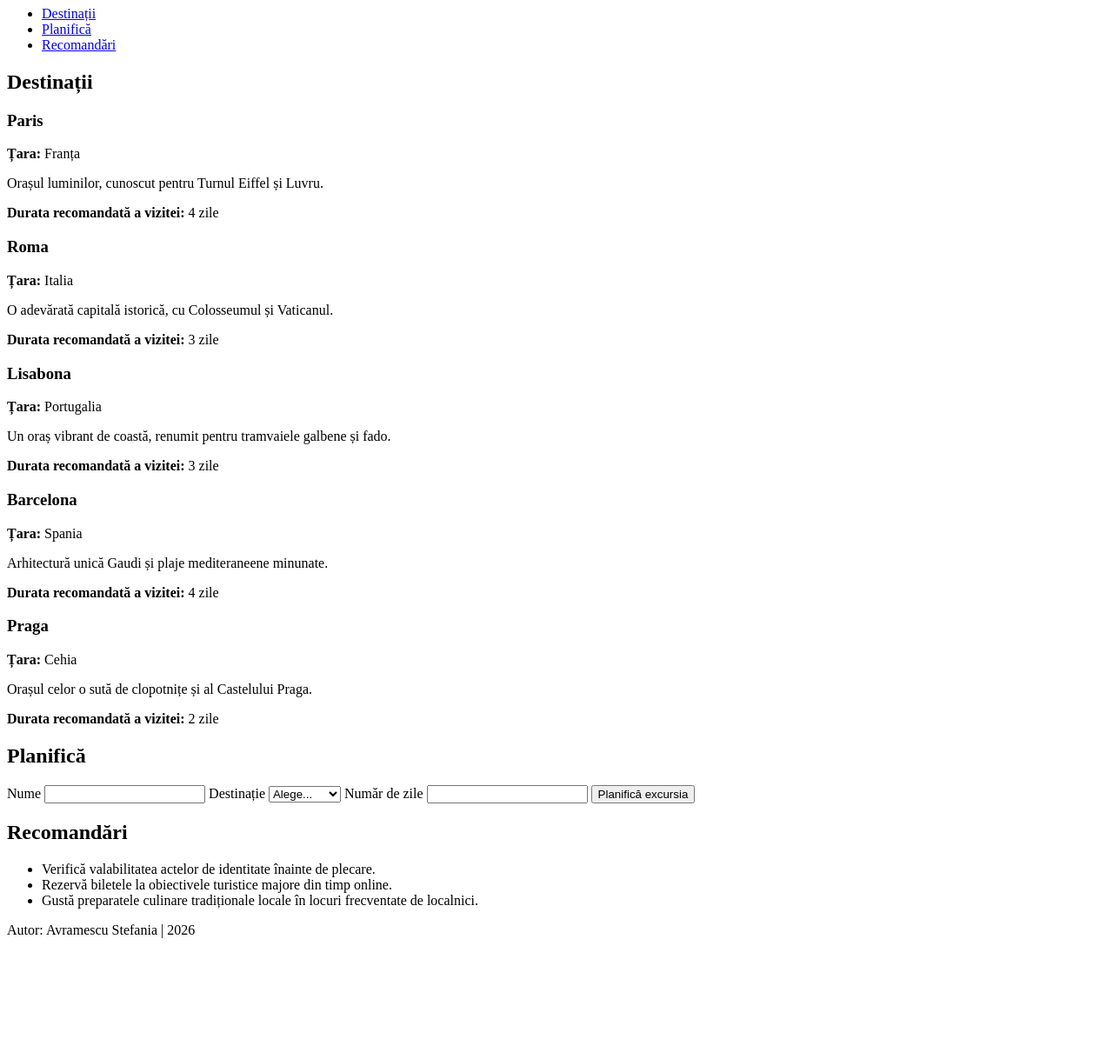
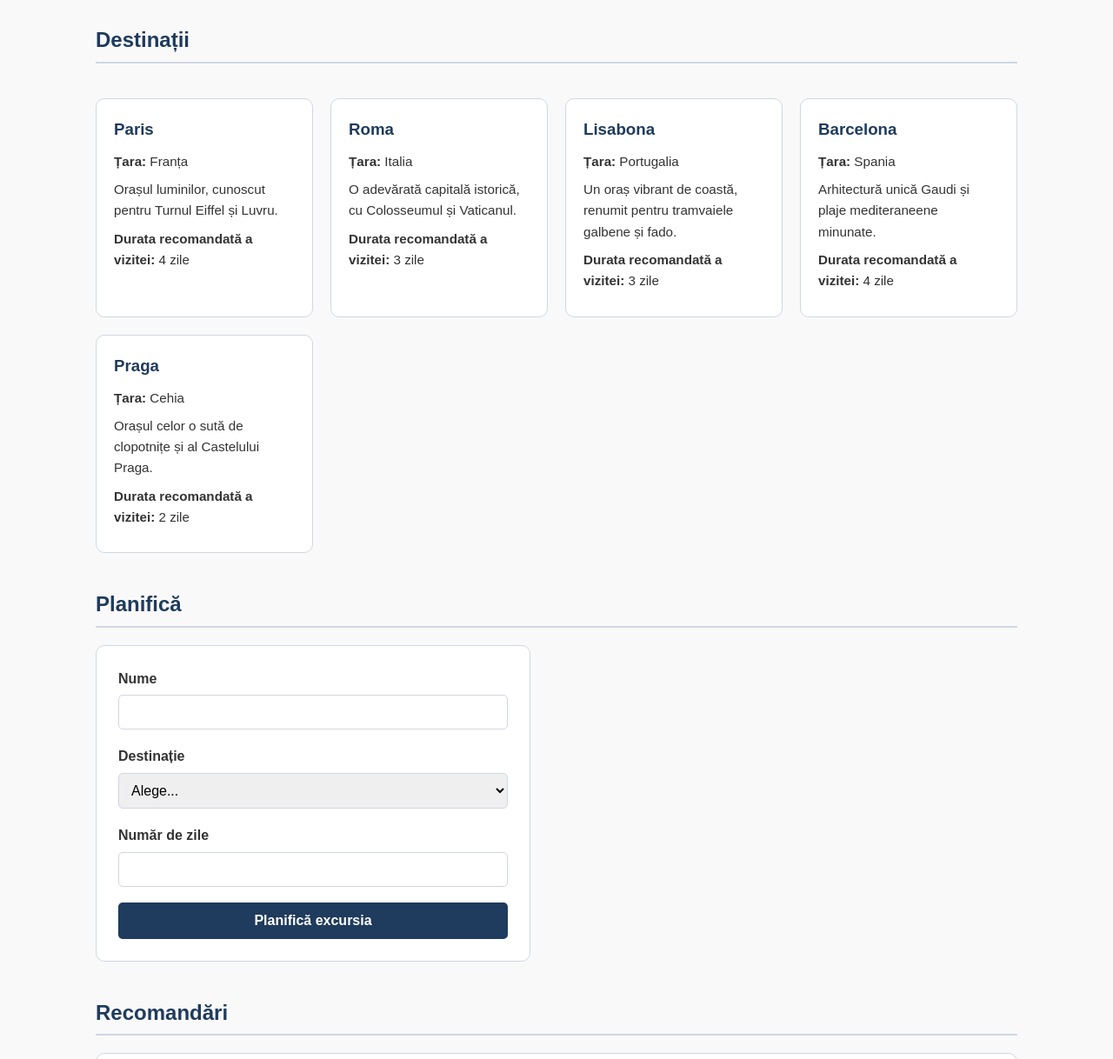
Before and after one commit to stefiavramescu/city-explorer, a plain HTML site: page index.html in a window 1280 px wide. Shown: the part 73-1291 px from the top of the page at 87% size. Before the commit the page ends 1168 px from the top, so only its background shows below. Drawn offline with Linux system fonts and the light colour scheme.

Commit message:
Am adaugat structura css

```diff
--- /dev/null
+++ b/css/style.css
@@ -0,0 +1,165 @@
+* {
+    box-sizing: border-box;
+    margin: 0;
+    padding: 0;
+}
+
+body {
+    font-family: Arial, sans-serif;
+    color: #333333;
+    line-height: 1.6;
+    background-color: #f9f9f9;
+}
+
+.site-header, header {
+    display: flex;
+    justify-content: space-between;
+    align-items: center;
+    padding: 16px 32px;
+    background-color: #1f3b5d;
+    color: #ffffff;
+}
+
+header h1 {
+    font-size: 1.5rem;
+}
+
+nav ul {
+    display: flex;
+    list-style: none;
+    gap: 20px;
+}
+
+nav a {
+    color: #ffffff;
+    text-decoration: none;
+    font-weight: bold;
+}
+
+nav a:hover {
+    text-decoration: underline;
+}
+
+main {
+    max-width: 1100px;
+    margin: 30px auto;
+    padding: 0 20px;
+}
+
+section {
+    margin-bottom: 40px;
+}
+
+section h2 {
+    margin-bottom: 20px;
+    color: #1f3b5d;
+    border-bottom: 2px solid #d0d7e2;
+    padding-bottom: 5px;
+}
+
+#destinatii {
+    display: grid;
+    grid-template-columns: repeat(auto-fit, minmax(220px, 1fr));
+    gap: 20px;
+}
+
+#destinatii h2 {
+    grid-column: 1 / -1;
+}
+
+article {
+    background-color: #ffffff;
+    padding: 20px;
+    border: 1px solid #d0d7e2;
+    border-radius: 10px;
+    transition: transform 0.2s ease, box-shadow 0.2s ease;
+}
+
+article:hover {
+    box-shadow: 0 4px 12px rgba(0, 0, 0, 0.1);
+    transform: translateY(-3px);
+}
+
+article.featured {
+    border: 2px solid #5b3fd9;
+    background-color: #f3f0ff;
+}
+
+article h3 {
+    margin-bottom: 10px;
+    color: #1f3b5d;
+}
+
+article p {
+    margin-bottom: 8px;
+    font-size: 0.95rem;
+}
+
+#planifica form {
+    background-color: #ffffff;
+    padding: 25px;
+    border: 1px solid #d0d7e2;
+    border-radius: 10px;
+    max-width: 500px;
+}
+
+#planifica label {
+    display: block;
+    margin-bottom: 6px;
+    font-weight: bold;
+    color: #333333;
+}
+
+#planifica input,
+#planifica select {
+    display: block;
+    width: 100%;
+    padding: 10px;
+    margin-bottom: 18px;
+    border: 1px solid #d0d7e2;
+    border-radius: 5px;
+    font-size: 1rem;
+}
+
+input:focus, select:focus {
+    outline: 2px solid #5b3fd9;
+    border-color: transparent;
+}
+
+#planifica button[type="submit"] {
+    background-color: #1f3b5d;
+    color: #ffffff;
+    padding: 12px 20px;
+    border: none;
+    border-radius: 5px;
+    font-size: 1rem;
+    cursor: pointer;
+    width: 100%;
+    font-weight: bold;
+    transition: background-color 0.2s;
+}
+
+#planifica button[type="submit"]:hover {
+    background-color: #162b45;
+}
+
+#recomandari ul {
+    list-style-type: disc;
+    padding-left: 20px;
+    background-color: #ffffff;
+    padding: 20px 20px 20px 40px;
+    border: 1px solid #d0d7e2;
+    border-radius: 10px;
+}
+
+#recomandari li {
+    margin-bottom: 10px;
+}
+
+footer {
+    text-align: center;
+    padding: 20px;
+    background-color: #1f3b5d;
+    color: #ffffff;
+    margin-top: 40px;
+}
--- a/index.html
+++ b/index.html
@@ -4,6 +4,7 @@
     <meta charset="UTF-8">
     <meta name="viewport" content="width=device-width, initial-scale=1.0">
     <title>City Explorer</title>
+    <link rel="stylesheet" href="css/style.css">
 </head>
 <body>
 
```
